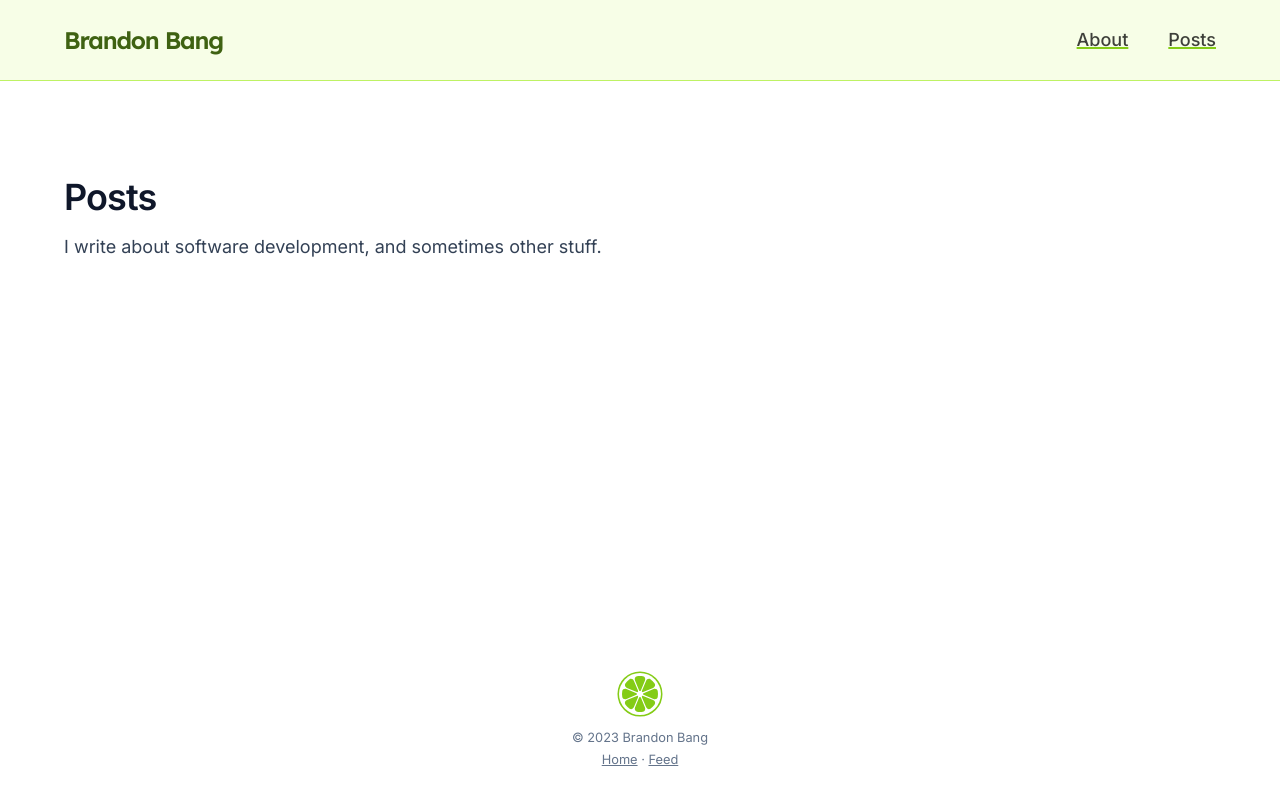
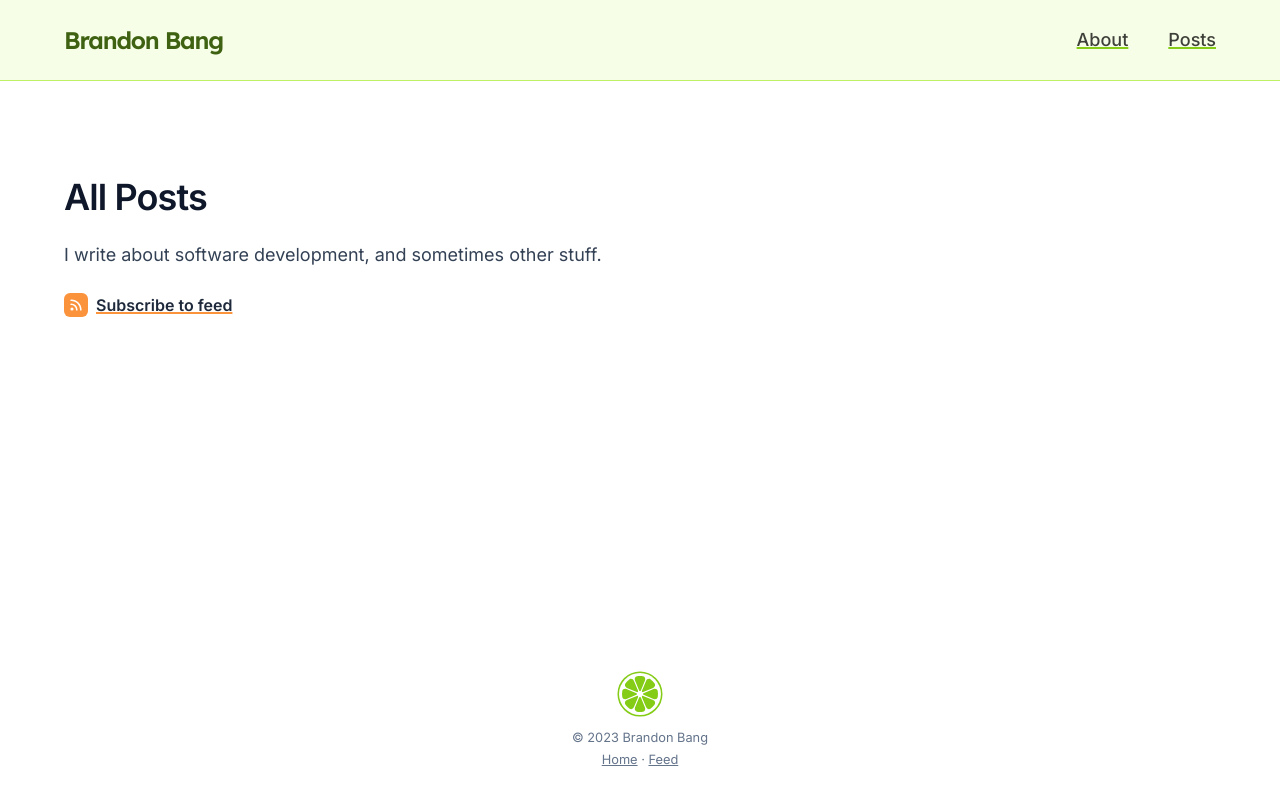
Before and after one commit to brandoncbang/brandonbang.com, an Eleventy site: page src/posts.liquid in a window 1280 px wide. Built offline with nearby package versions, Linux system fonts and the light colour scheme; Eleventy itself is replaced by a stand-in of ours; files that its build step writes are made by us from their sources.

Commit message:
Add feed link

```diff
--- a/src/posts.liquid
+++ b/src/posts.liquid
@@ -4,8 +4,22 @@ title: All Posts
 ---
 <section class="px-6 lg:px-10">
   <div class="mx-auto max-w-6xl py-16 lg:py-24">
-    <h1 class="max-w-xl text-4xl font-semibold tracking-tight text-slate-900">Posts</h1>
-    <p class="mt-4 text-lg text-slate-700">I write about software development, and sometimes other stuff.</p>
+    <h1 class="max-w-xl text-4xl font-semibold tracking-tight text-slate-900">All Posts</h1>
+    <p class="mt-6 text-lg text-slate-700">I write about software development, and sometimes other stuff.</p>
+    <p class="mt-6 text-slate-700">
+      <a
+        class="inline-flex items-center font-semibold text-slate-800 underline decoration-orange-400 decoration-2"
+        href="/feed.xml"
+      >
+        <span class="rounded-md bg-orange-400 p-1 text-white">
+          <svg xmlns="http://www.w3.org/2000/svg" viewBox="0 0 20 20" fill="currentColor" class="h-4 w-4">
+            <path d="M3.75 3a.75.75 0 00-.75.75v.5c0 .414.336.75.75.75H4c6.075 0 11 4.925 11 11v.25c0 .414.336.75.75.75h.5a.75.75 0 00.75-.75V16C17 8.82 11.18 3 4 3h-.25z" />
+            <path d="M3 8.75A.75.75 0 013.75 8H4a8 8 0 018 8v.25a.75.75 0 01-.75.75h-.5a.75.75 0 01-.75-.75V16a6 6 0 00-6-6h-.25A.75.75 0 013 9.25v-.5zM7 15a2 2 0 11-4 0 2 2 0 014 0z" />
+          </svg>
+        </span>
+        <span class="ml-2">Subscribe to feed</span>
+      </a>
+    </p>
 
     <div class="mt-16 space-y-12">
       {% assign posts = collections.posts | reverse %}
```
